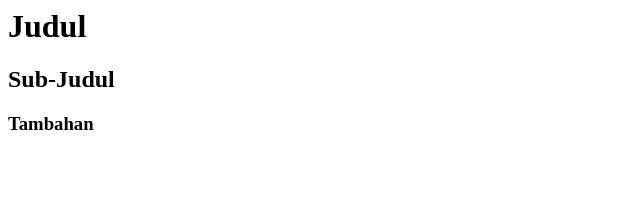
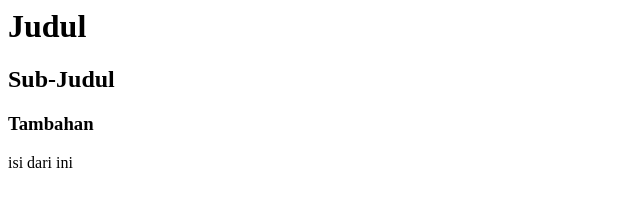
Before and after one commit to adityawisnuf/belajargit, a plain HTML site: page index.html in a window 1280 px wide. Shown: the full height of the page, 0-640 px from the left. Drawn offline with Linux system fonts and the light colour scheme.

Commit message:
tambahan p

```diff
--- a/index.html
+++ b/index.html
@@ -5,5 +5,6 @@
 		<h1>Judul</h1>
 		<h2>Sub-Judul</h2>
 		<h3>Tambahan</h3>
+		<p>isi dari ini</p>
 	</body>
 </html>
```
